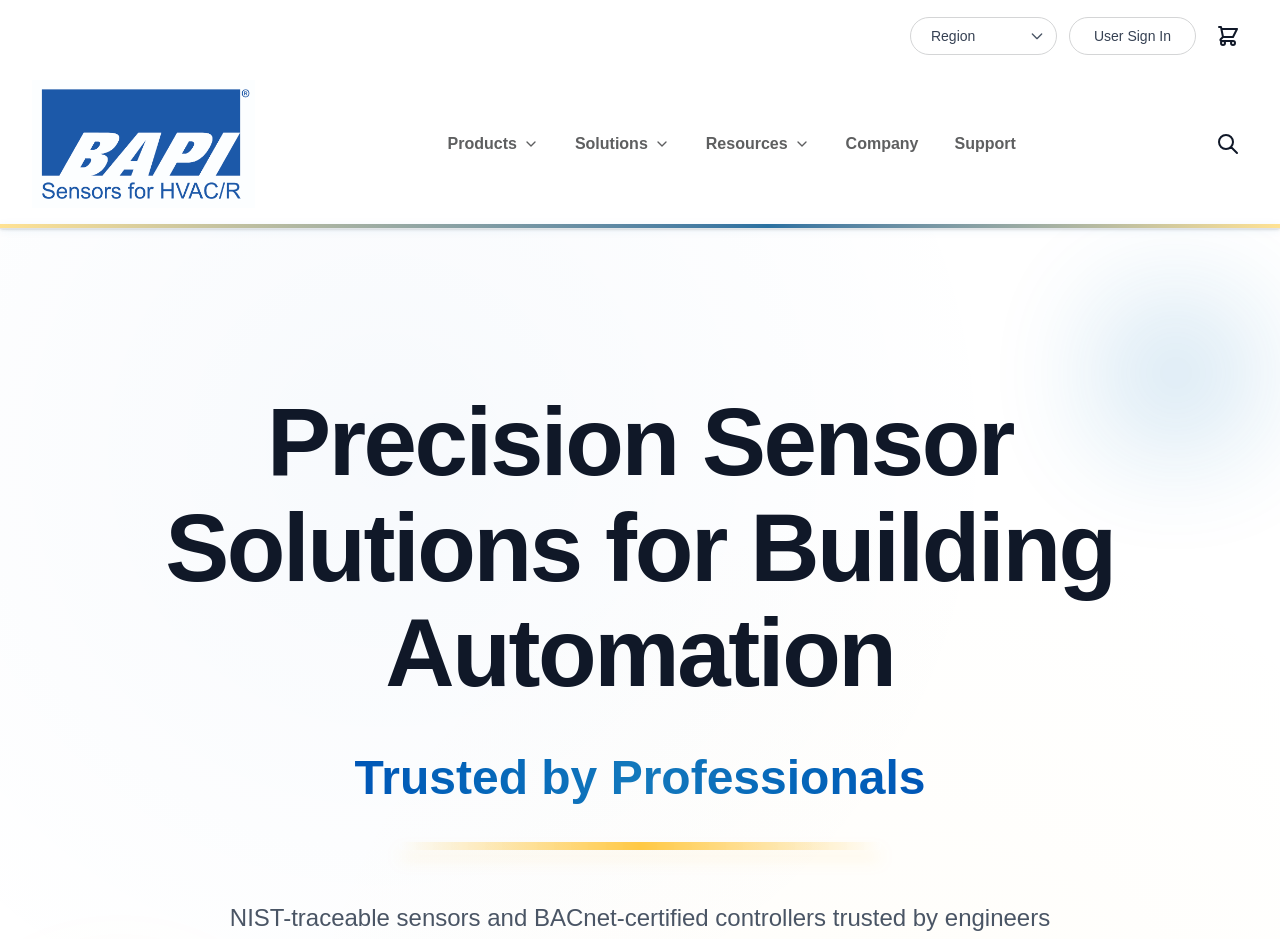
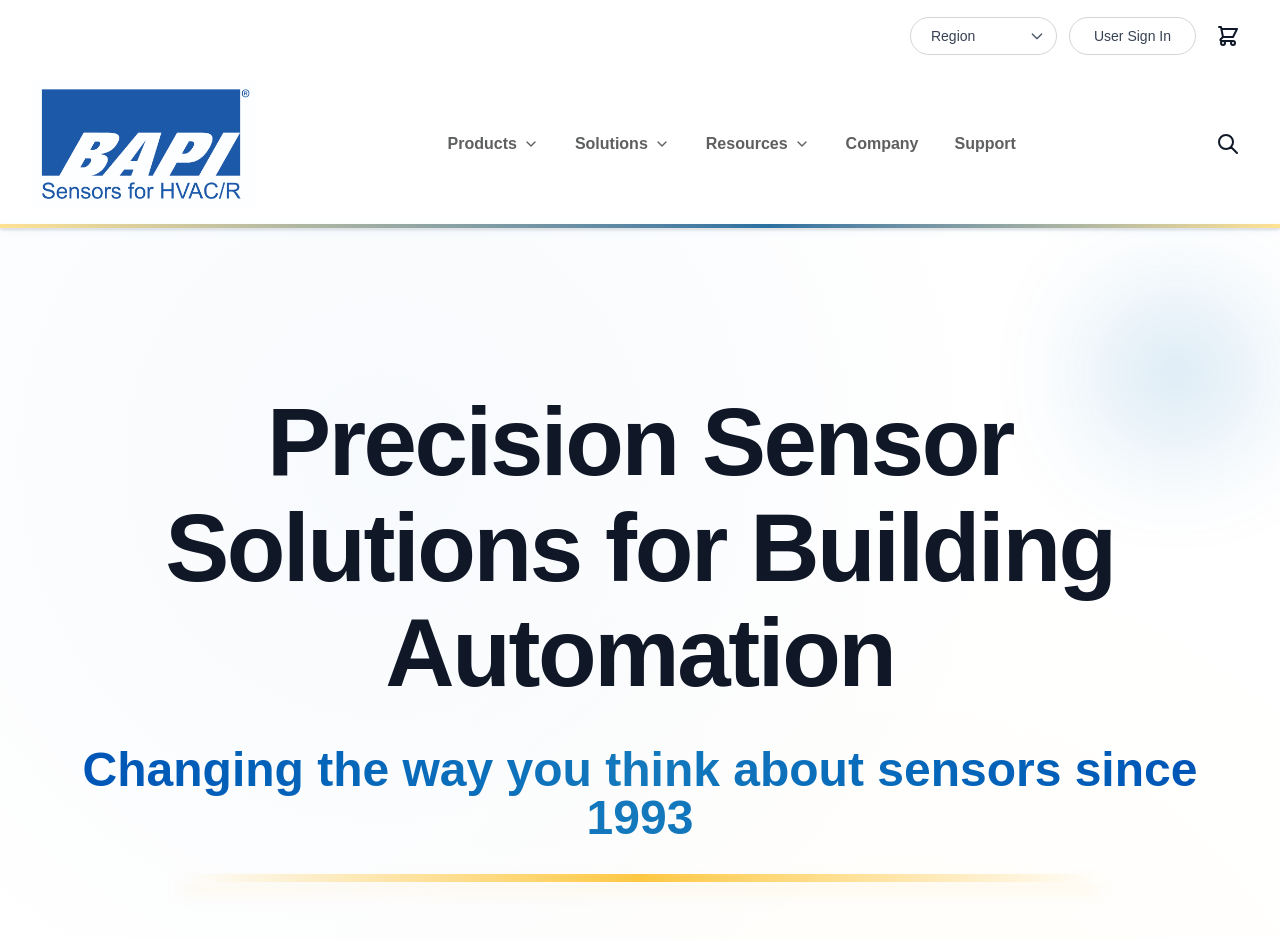
Before and after one commit to ateece-bapi/bapi-headless, a Next.js app in the folder web/: page / in a window 1280 px wide. Shown: the top 939 px of the page. Built offline with nearby package versions, Linux system fonts and the light colour scheme.

Commit message:
fix: BAPI branded footer with CSS variable colors, no event handlers, and Tailwind config for brand palette

```diff
--- a/web/src/app/components/Footer.tsx
+++ b/web/src/app/components/Footer.tsx
@@ -1,23 +1,114 @@
+
 import React from "react";
 
+const navigation = [
+  { name: "Products", href: "/products" },
+  { name: "Solutions", href: "/solutions" },
+  { name: "Support", href: "/support" },
+  { name: "About", href: "/about" },
+  { name: "Contact", href: "/contact" },
+];
+
+const social = [
+  {
+    name: "LinkedIn",
+    href: "https://www.linkedin.com/company/bapi-building-automation-products-inc-/",
+    icon: (
+      <svg fill="currentColor" viewBox="0 0 24 24" className="w-5 h-5" aria-hidden="true">
+        <path d="M19 0h-14c-2.76 0-5 2.24-5 5v14c0 2.76 2.24 5 5 5h14c2.76 0 5-2.24 5-5v-14c0-2.76-2.24-5-5-5zm-11 19h-3v-9h3v9zm-1.5-10.28c-.97 0-1.75-.79-1.75-1.75s.78-1.75 1.75-1.75 1.75.79 1.75 1.75-.78 1.75-1.75 1.75zm15.5 10.28h-3v-4.5c0-1.08-.02-2.47-1.5-2.47-1.5 0-1.73 1.17-1.73 2.39v4.58h-3v-9h2.89v1.23h.04c.4-.75 1.37-1.54 2.82-1.54 3.01 0 3.57 1.98 3.57 4.56v4.75z" />
+      </svg>
+    ),
+  },
+  {
+    name: "YouTube",
+    href: "https://www.youtube.com/@BAPIInc",
+    icon: (
+      <svg fill="currentColor" viewBox="0 0 24 24" className="w-5 h-5" aria-hidden="true">
+        <path d="M23.498 6.186a2.994 2.994 0 0 0-2.112-2.12C19.425 3.5 12 3.5 12 3.5s-7.425 0-9.386.566A2.994 2.994 0 0 0 .502 6.186C0 8.147 0 12 0 12s0 3.853.502 5.814a2.994 2.994 0 0 0 2.112 2.12C4.575 20.5 12 20.5 12 20.5s7.425 0 9.386-.566a2.994 2.994 0 0 0 2.112-2.12C24 15.853 24 12 24 12s0-3.853-.502-5.814zM9.545 15.568V8.432L15.818 12l-6.273 3.568z" />
+      </svg>
+    ),
+  },
+];
+
+
 const Footer: React.FC = () => (
-  <footer className="w-full bg-white border-t mt-12">
-    <div className="max-w-7xl mx-auto py-8 px-6 flex flex-col md:flex-row items-center justify-between">
-      <div className="flex space-x-8 text-center md:text-left mb-4 md:mb-0">
-        <div>
-          <div className="font-semibold text-gray-800 mb-1">Professional Grade</div>
-          <div className="text-xs text-gray-500">Industry-leading sensors and control modules</div>
+  <footer
+    className="w-full border-t mt-16 shadow-inner"
+    style={{
+      background: 'var(--color-primary-950)',
+      color: 'var(--color-primary-100)',
+      borderColor: 'var(--color-primary-800)',
+    }}
+  >
+    <div
+      className="max-w-7xl mx-auto px-6 py-14 grid grid-cols-1 md:grid-cols-4 gap-12 border-b"
+      style={{ borderColor: 'var(--color-primary-800)' }}
+    >
+      {/* Brand & Mission */}
+      <div className="flex flex-col gap-4">
+        <img src="/bapi-logo.svg" alt="BAPI Logo" className="h-12 w-auto mb-2 drop-shadow-lg" />
+        <p className="text-base font-medium leading-relaxed" style={{ color: 'var(--color-primary-100)' }}>
+          <span style={{ color: 'var(--color-accent-500)', fontWeight: 700 }}>Precision Sensor Solutions</span> for Building Automation.<br />
+          <span style={{ color: 'var(--color-primary-200)' }}>Trusted by engineers worldwide for mission-critical facilities.</span>
+        </p>
+      </div>
+      {/* Quick Links */}
+      <nav aria-label="Footer Navigation" className="flex flex-col gap-2">
+        <span className="font-semibold mb-2 tracking-wide uppercase" style={{ color: 'var(--color-accent-500)' }}>Quick Links</span>
+        {navigation.map((item) => (
+          <a
+            key={item.name}
+            href={item.href}
+            className="text-sm font-medium py-0.5 transition-colors hover:underline hover:text-yellow-400"
+            style={{ color: 'var(--color-primary-100)' }}
+          >
+            {item.name}
+          </a>
+        ))}
+      </nav>
+      {/* Contact */}
+      <div className="flex flex-col gap-2">
+        <span className="font-semibold mb-2 tracking-wide uppercase" style={{ color: 'var(--color-accent-500)' }}>Contact</span>
+        <span className="text-sm" style={{ color: 'var(--color-primary-100)' }}>750 N Royal Ave, Gays Mills, WI 54631</span>
+        <a href="tel:6087354800" className="text-sm font-medium transition-colors hover:underline hover:text-yellow-400" style={{ color: 'var(--color-primary-100)' }}>(608) 735-4800</a>
+        <a href="mailto:sales@bapihvac.com" className="text-sm font-medium transition-colors hover:underline hover:text-yellow-400" style={{ color: 'var(--color-primary-100)' }}>sales@bapihvac.com</a>
+      </div>
+      {/* Social & Copyright */}
+      <div className="flex flex-col gap-4 items-start md:items-end justify-between h-full">
+        <div className="flex gap-4 mb-2">
+          {social.map((item) => (
+            <a
+              key={item.name}
+              href={item.href}
+              target="_blank"
+              rel="noopener noreferrer"
+              aria-label={item.name}
+              className="rounded-full p-2 transition-colors shadow-md border hover:bg-yellow-400 hover:text-black"
+              style={{
+                background: 'var(--color-primary-900)',
+                color: 'var(--color-accent-500)',
+                borderColor: 'var(--color-primary-800)',
+              }}
+            >
+              {item.icon}
+            </a>
+          ))}
         </div>
-        <div>
-          <div className="font-semibold text-gray-800 mb-1">Easy Integration</div>
-          <div className="text-xs text-gray-500">BACnet, Modbus, and wireless connectivity</div>
-        </div>
-        <div>
-          <div className="font-semibold text-gray-800 mb-1">Reliable Support</div>
-          <div className="text-xs text-gray-500">Expert technical assistance when you need it</div>
-        </div>
+        <span className="text-xs font-medium tracking-wide" style={{ color: 'var(--color-primary-200)' }}>© {new Date().getFullYear()} BAPI. All rights reserved.</span>
       </div>
-      <div className="text-xs text-gray-400">© 2025 BAPI. All rights reserved.</div>
+    </div>
+    <div
+      className="max-w-7xl mx-auto px-6 py-4 flex items-center justify-between text-xs"
+      style={{ color: 'var(--color-primary-200)' }}
+    >
+      <span>BAPI® is a registered trademark of Building Automation Products, Inc.</span>
+      <a
+        href="#top"
+        className="ml-2 font-semibold transition-colors hover:text-white hover:underline"
+        style={{ color: 'var(--color-accent-500)' }}
+      >
+        Back to Top ↑
+      </a>
     </div>
   </footer>
 );
--- a/web/src/app/components/TaglineRotator.tsx
+++ b/web/src/app/components/TaglineRotator.tsx
@@ -4,10 +4,12 @@
 
 const taglines = [
   "Industry Leading Sensors",
-  "Trusted by Professionals",
+  "Changing the way you think about sensors since 1993",
   "Seamless wireless integration for your existing BAS",
   "Precision Engineering",
   "Building the Future",
+  "...It's in the details",
+  "People. Building. Sensors"
 ];
 
 const TaglineRotator: React.FC = () => {
--- /dev/null
+++ b/web/tailwind.config.js
@@ -0,0 +1,44 @@
+/** @type {import('tailwindcss').Config} */
+module.exports = {
+  content: [
+    "./src/**/*.{js,ts,jsx,tsx}",
+    "./app/**/*.{js,ts,jsx,tsx}",
+  ],
+  theme: {
+    extend: {
+      colors: {
+        'bapi-blue-50': 'var(--color-primary-50)',
+        'bapi-blue-100': 'var(--color-primary-100)',
+        'bapi-blue-200': 'var(--color-primary-200)',
+        'bapi-blue-300': 'var(--color-primary-300)',
+        'bapi-blue-400': 'var(--color-primary-400)',
+        'bapi-blue-500': 'var(--color-primary-500)',
+        'bapi-blue-600': 'var(--color-primary-600)',
+        'bapi-blue-700': 'var(--color-primary-700)',
+        'bapi-blue-800': 'var(--color-primary-800)',
+        'bapi-blue-900': 'var(--color-primary-900)',
+        'bapi-blue-950': 'var(--color-primary-950)',
+        'bapi-accent': 'var(--color-accent-500)',
+        'bapi-accent-100': 'var(--color-accent-100)',
+        'bapi-accent-200': 'var(--color-accent-200)',
+        'bapi-accent-300': 'var(--color-accent-300)',
+        'bapi-accent-400': 'var(--color-accent-400)',
+        'bapi-accent-500': 'var(--color-accent-500)',
+        'bapi-accent-600': 'var(--color-accent-600)',
+        'bapi-accent-700': 'var(--color-accent-700)',
+        'bapi-accent-800': 'var(--color-accent-800)',
+        'bapi-accent-900': 'var(--color-accent-900)',
+        'bapi-gray-100': 'var(--color-neutral-100)',
+        'bapi-gray-200': 'var(--color-neutral-200)',
+        'bapi-gray-300': 'var(--color-neutral-300)',
+        'bapi-gray-400': 'var(--color-neutral-400)',
+        'bapi-gray-500': 'var(--color-neutral-500)',
+        'bapi-gray-600': 'var(--color-neutral-600)',
+        'bapi-gray-700': 'var(--color-neutral-700)',
+        'bapi-gray-800': 'var(--color-neutral-800)',
+        'bapi-gray-900': 'var(--color-neutral-900)',
+      },
+    },
+  },
+  plugins: [],
+};
```
